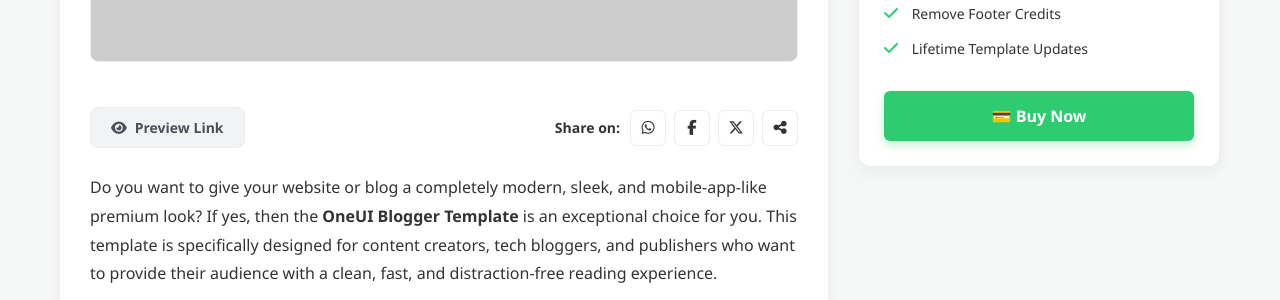
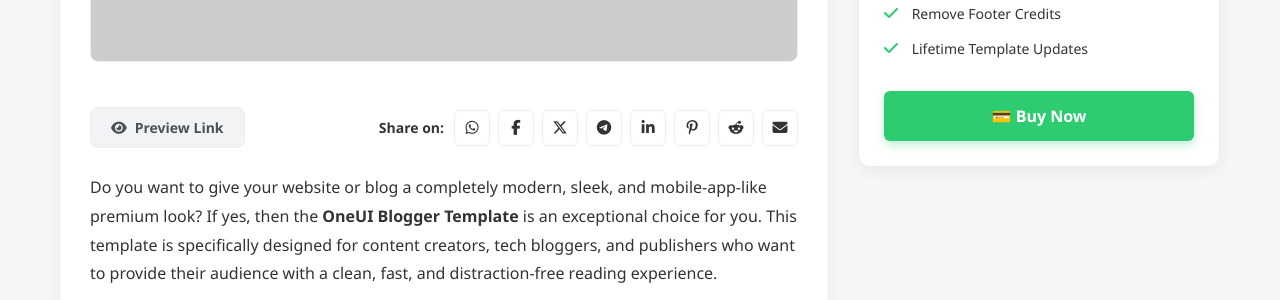
Before and after one commit to yolotemplates/yolotemplates.github.io, a Jekyll site: the page built from _posts/2026-11-02-one-ui-blogger-template.md, in a window 1280 px wide. Shown: the part 528-828 px from the top of the page. Built offline with Jekyll 4.4.1, drawn with Linux system fonts in a browser that asks for light colours; our own code applies the rules of GitHub Pages for plain Markdown files.

Commit message:
Update post.html

```diff
--- a/_layouts/post.html
+++ b/_layouts/post.html
@@ -20,24 +20,28 @@ layout: default
             <img src="{{ page.image }}" alt="{{ page.title }}" class="post-featured-image">
         {% endif %}
 
-        <!-- 🔥 Image ke theek niche Preview & Share Bar -->
         <div class="post-action-bar">
             <a href="{{ page.preview_link }}" class="btn-preview-link" target="_blank">
                 <i class="fa-solid fa-eye"></i> Preview Link
             </a>
 
-            <div class="share-container">
+        <div class="share-container">
                 <span class="share-label">Share on:</span>
                 <div class="share-icons">
                     <a href="https://api.whatsapp.com/send?text={{ page.title | url_encode }}%20{{ site.url }}{{ page.url }}" target="_blank" class="share-btn" title="Share on WhatsApp"><i class="fa-brands fa-whatsapp"></i></a>
                     <a href="https://www.facebook.com/sharer/sharer.php?u={{ site.url }}{{ page.url }}" target="_blank" class="share-btn" title="Share on Facebook"><i class="fa-brands fa-facebook-f"></i></a>
                     <a href="https://twitter.com/intent/tweet?text={{ page.title | url_encode }}&url={{ site.url }}{{ page.url }}" target="_blank" class="share-btn" title="Share on X"><i class="fa-brands fa-x-twitter"></i></a>
-                    <a href="mailto:?subject={{ page.title | url_encode }}&body=Check out this theme: {{ site.url }}{{ page.url }}" class="share-btn" title="Share More"><i class="fa-solid fa-share-nodes"></i></a>
+                    <a href="https://t.me/share/url?url={{ site.url }}{{ page.url }}&text={{ page.title | url_encode }}" target="_blank" class="share-btn" title="Share on Telegram"><i class="fa-brands fa-telegram"></i></a>
+                    <a href="https://www.linkedin.com/sharing/share-offsite/?url={{ site.url }}{{ page.url }}" target="_blank" class="share-btn" title="Share on LinkedIn"><i class="fa-brands fa-linkedin-in"></i></a>
+                    <a href="https://pinterest.com/pin/create/button/?url={{ site.url }}{{ page.url }}&description={{ page.title | url_encode }}" target="_blank" class="share-btn" title="Share on Pinterest"><i class="fa-brands fa-pinterest-p"></i></a>
+                    <a href="https://www.reddit.com/submit?url={{ site.url }}{{ page.url }}&title={{ page.title | url_encode }}" target="_blank" class="share-btn" title="Share on Reddit"><i class="fa-brands fa-reddit-alien"></i></a>
+                    <a href="mailto:?subject={{ page.title | url_encode }}&body=Check out this theme: {{ site.url }}{{ page.url }}" class="share-btn" title="Share via Email"><i class="fa-solid fa-envelope"></i></a>
                 </div>
             </div>
         </div>
 
         <div class="post-body">{{ content }}</div>
+
     </div>
 
     <!-- Right Side: Sidebar Cards -->
```
